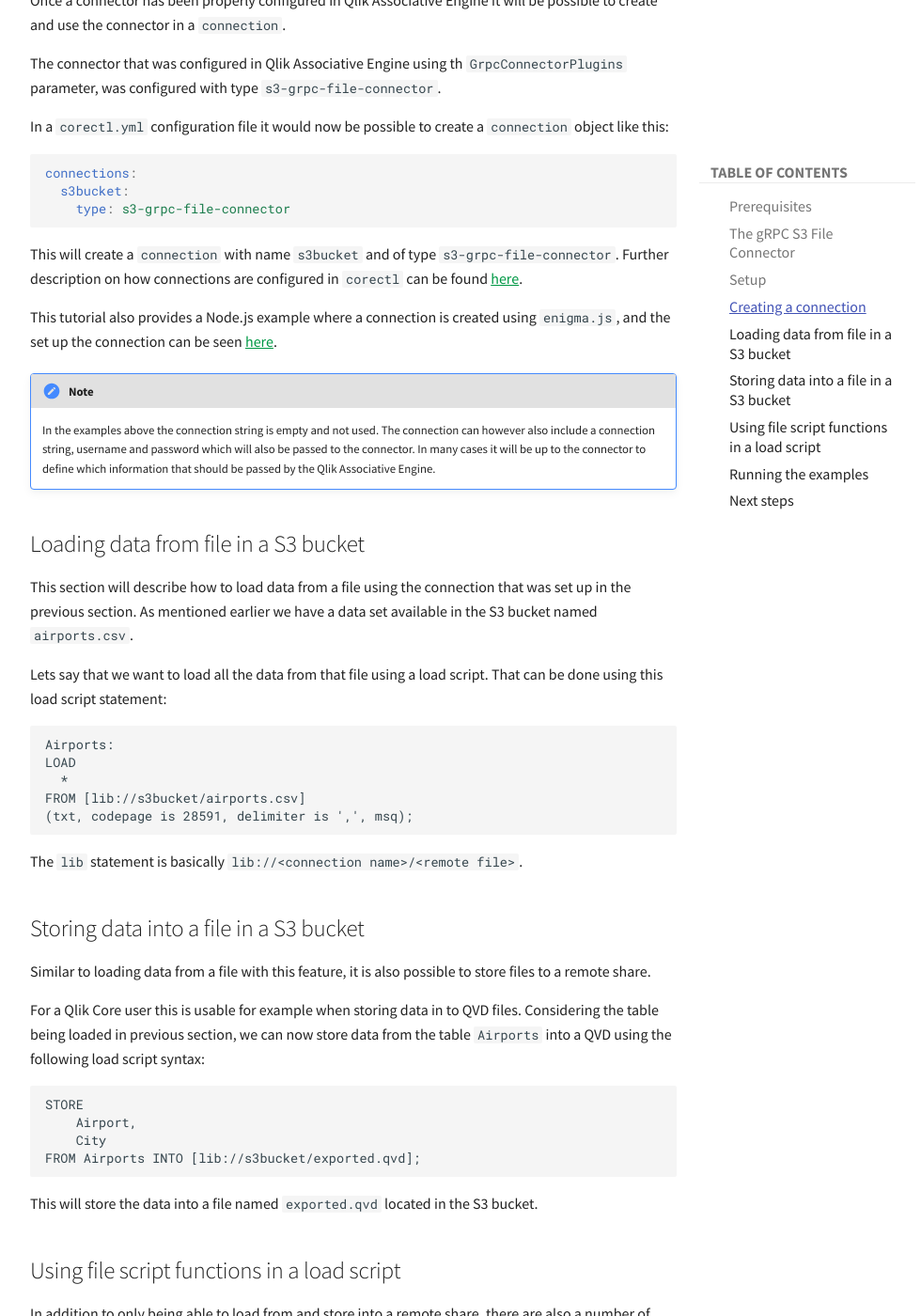
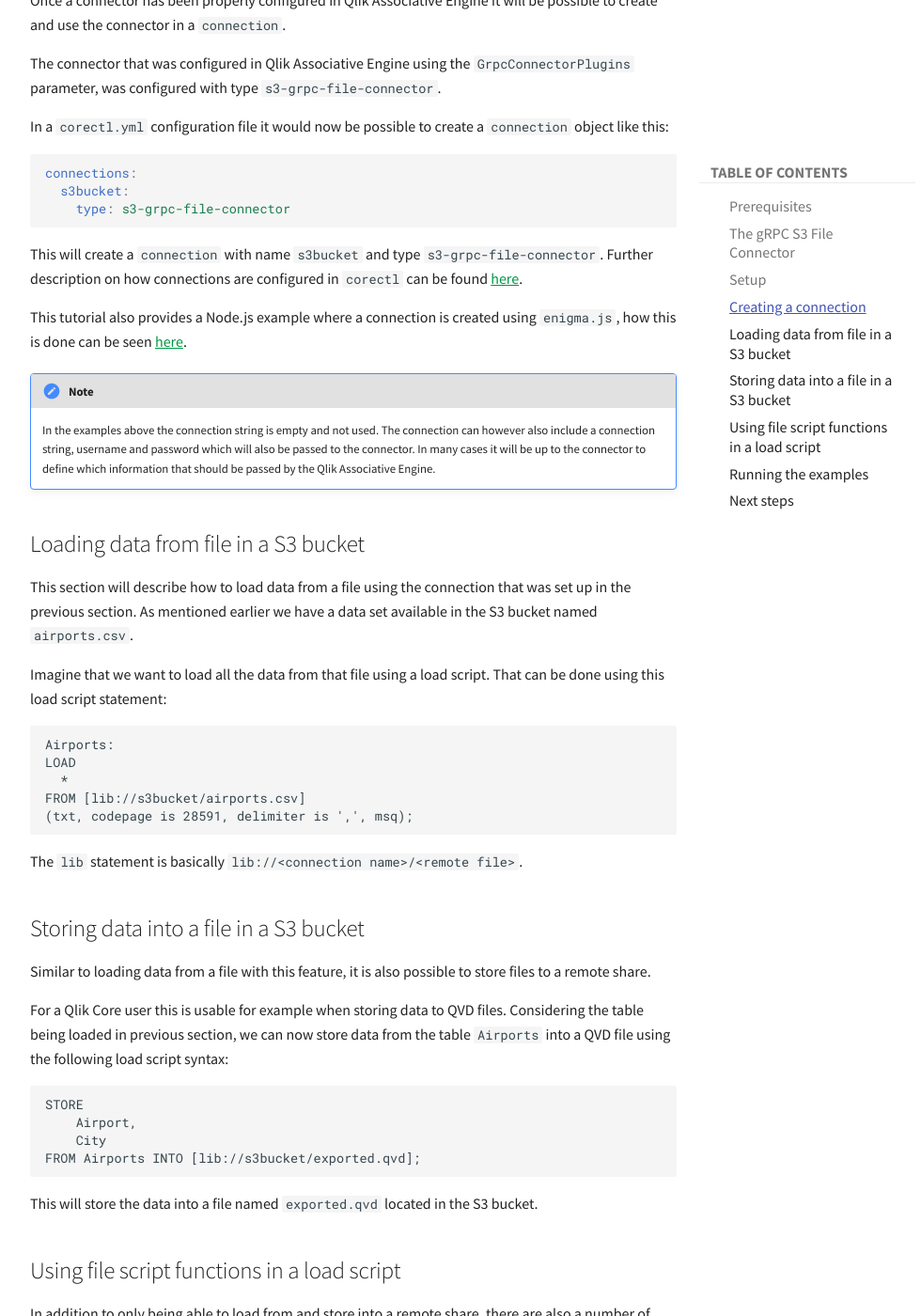
Before and after one commit to qlik-oss/core-website, an MkDocs documentation site: the page built from docs/tutorials/data-loading/remote-files.md, in a window 1280 px wide and 1400 px high, scrolled down 2225 px. Shown: the whole window at 94% size, without its empty margins (264-1244 px from the left). Built offline with MkDocs 1.6.1 and Material for MkDocs 9.7.7, drawn with Linux system fonts in a browser that asks for light colours; comment, search, counter and statistics services are not loaded; some of the changed text lies outside the part shown.

Commit message:
minor updates

````diff
--- a/docs/tutorials/data-loading/remote-files.md
+++ b/docs/tutorials/data-loading/remote-files.md
@@ -89,7 +89,7 @@
 Once a connector has been properly configured in Qlik Associative Engine
 it will be possible to create and use the connector in a `connection`.
 
-The connector that was configured in Qlik Associative Engine using th `GrpcConnectorPlugins` parameter,
+The connector that was configured in Qlik Associative Engine using the `GrpcConnectorPlugins` parameter,
 was configured with type `s3-grpc-file-connector`.
 
 In a `corectl.yml` configuration file it would now be possible to create a `connection` object like this:
@@ -100,11 +100,11 @@
     type: s3-grpc-file-connector
 ```
 
-This will create a `connection` with name `s3bucket` and of type `s3-grpc-file-connector`.
+This will create a `connection` with name `s3bucket` and type `s3-grpc-file-connector`.
 Further description on how connections are configured in `corectl` can be found [here](https://github.com/qlik-oss/corectl/blob/master/docs/corectl_config.md).
 
 This tutorial also provides a Node.js example where a connection is created using `enigma.js`,
-and the set up the connection can be seen [here](https://github.com/qlik-oss/core-grpc-s3-file-connector/blob/master/example/node/index.js#L55).
+how this is done can be seen [here](https://github.com/qlik-oss/core-grpc-s3-file-connector/blob/master/example/node/index.js#L55).
 
 !!!Note
     In the examples above the connection string is empty and not used.
@@ -118,7 +118,7 @@
 This section will describe how to load data from a file using the connection that was set up in the previous section.
 As mentioned earlier we have a data set available in the S3 bucket named `airports.csv`.
 
-Lets say that we want to load all the data from that file using a load script.
+Imagine that we want to load all the data from that file using a load script.
 That can be done using this load script statement:
 
 ```txt
@@ -136,9 +136,9 @@
 Similar to loading data from a file with this feature,
 it is also possible to store files to a remote share.
 
-For a Qlik Core user this is usable for example when storing data in to QVD files.
+For a Qlik Core user this is usable for example when storing data to QVD files.
 Considering the table being loaded in previous section,
-we can now store data from the table `Airports` into a QVD using the following load script syntax:
+we can now store data from the table `Airports` into a QVD file using the following load script syntax:
 
 ```txt
 STORE
````
Also changed, not shown: other parts of docs/tutorials/data-loading/remote-files.md (+3 -3 lines).
